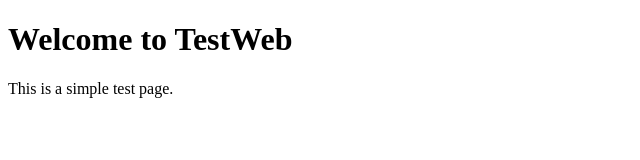
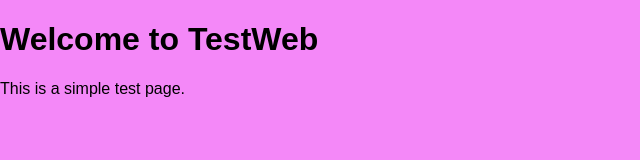
Before and after one commit to Tiago27NL/testweb, a plain HTML site: page frontend/index.html in a window 1280 px wide. Shown: the whole page, without its empty margins (0-640 px from the left). Drawn offline with Linux system fonts and the light colour scheme.

Commit message:
js file css file added

```diff
--- a/frontend/index.html
+++ b/frontend/index.html
@@ -4,6 +4,8 @@
     <meta charset="UTF-8">
     <meta name="viewport" content="width=device-width, initial-scale=1.0">
     <title>TestWeb</title>
+    <script src="web.js"></script>
+    <link rel="stylesheet" href="style.css">
 </head>
 <body>
     <h1>Welcome to TestWeb</h1>
--- /dev/null
+++ b/frontend/style.css
@@ -0,0 +1,6 @@
+body {
+    font-family: Arial, sans-serif;
+    margin: 0;
+    padding: 0;
+    background-color: #f488f8;
+}
```
Also changed, not shown: frontend/web.js (added).
